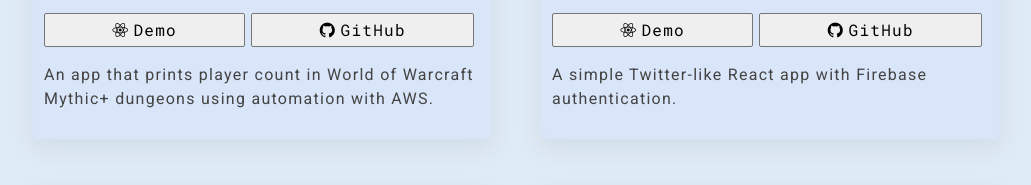
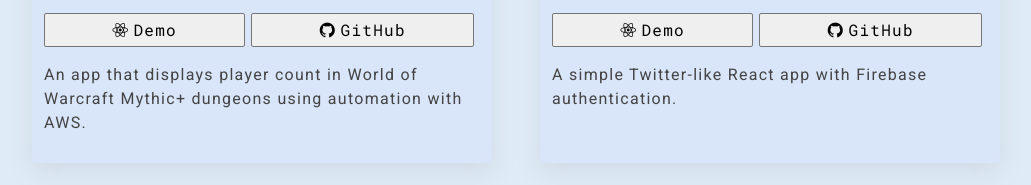
Before and after one commit to WebDevBernard/Portfolio, a Next.js app: page / in a window 1280 px wide. Shown: the part 758-943 px from the top of the page, without its empty margins (124-1155 px from the left). Built offline with nearby package versions, Linux system fonts and the light colour scheme; grey boxes are pictures that could not be loaded.

Commit message:
update resume

```diff
--- a/data/project-data.js
+++ b/data/project-data.js
@@ -5,7 +5,7 @@
     image:
       "https://raw.githubusercontent.com/WebDevBernard/Portfolio/main/docs/raiderio.png",
     description:
-      "An app that prints player count in World of Warcraft Mythic+ dungeons using automation with AWS.",
+      "An app that displays player count in World of Warcraft Mythic+ dungeons using automation with AWS.",
     github: "https://github.com/WebDevBernard/Raider.io-API-Data",
     link: "https://mythicplus.vercel.app/",
     tags: ["React", "AWS Lambda"],
```
Also changed, not shown: 1 other file (tests, documents, lock files or other folders).
